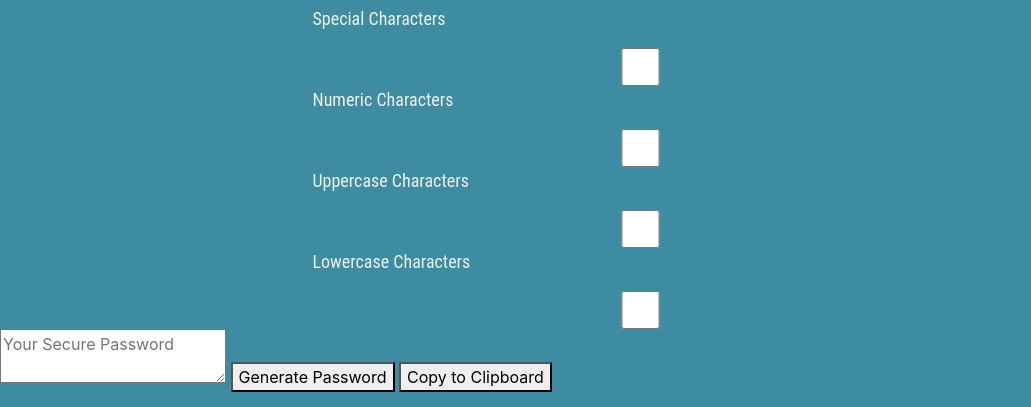
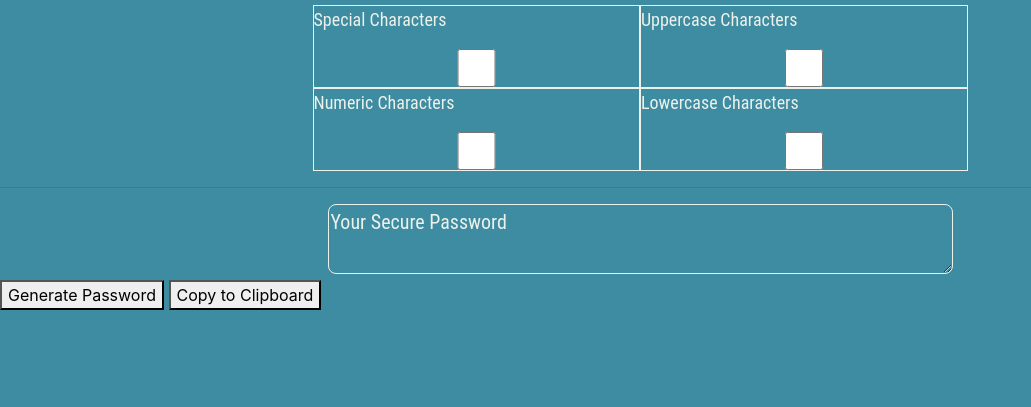
Before and after one commit to mattbeachey/random-password-generator, a plain HTML site: page index.html in a window 1280 px wide. Shown: the part 393-800 px from the top of the page, without its empty margins (0-1031 px from the left). Drawn offline with nearby package versions, Linux system fonts and the light colour scheme.

Commit message:
added styling

```diff
--- a/index.html
+++ b/index.html
@@ -47,22 +47,56 @@
   </div>
 
   <div class="row">
-    <div class="col-md-12 col-lg-3"></div>
-    <div class="col-md-12 col-lg-6">
-      <div class="row">
+    <div class="col-3"></div>
+
+    <div class="col-3">
+      <div class="row rowboat">
         <p>Special Characters</p>
         <input id="specialID" type="checkbox" class="form-control" aria-label="Large"
           aria-describedby="inputGroup-sizing-sm">
+      </div>
+      <div class="row rowboat">
         <p>Numeric Characters</p>
         <input id="numericID" type="checkbox" class="form-control" aria-label="Large"
           aria-describedby="inputGroup-sizing-sm">
+      </div>
+    </div>
+
+    <div class="col-3">
+      <div class="row rowboat">
         <p>Uppercase Characters</p>
         <input id="uppercaseID" type="checkbox" class="form-control" aria-label="Large"
           aria-describedby="inputGroup-sizing-sm">
+      </div>
+      <div class="row rowboat">
         <p>Lowercase Characters</p>
         <input id="lowercaseID" type="checkbox" class="form-control" aria-label="Large"
           aria-describedby="inputGroup-sizing-sm">
       </div>
+    </div>
+
+    <div class="col-3"></div>
+  </div>
+
+  <div class="row">
+    <div class="col-md-12 col-lg-3"></div>
+    <div class="col-md-12 col-lg-6">
+      <div class="row">
+
+
+
+
+      </div>
+    </div>
+    <div class="col-md-12 col-lg-3"></div>
+  </div>
+
+  <hr>
+
+  <div class="row">
+    <div class="col-md-12 col-lg-3"></div>
+    <div class="col-md-12 col-lg-6">
+      <textarea readonly id="password" placeholder="Your Secure Password" aria-label="Generated Password"></textarea>
     </div>
     <div class="col-md-12 col-lg-3"></div>
   </div>
@@ -70,9 +104,6 @@
 
 
 
-
-
-  <textarea readonly id="password" placeholder="Your Secure Password" aria-label="Generated Password"></textarea>
   <button id="generate">Generate Password</button>
   <button id="copy">
     Copy to Clipboard
--- a/style.css
+++ b/style.css
@@ -24,3 +24,23 @@ p {
 body {
     background-color: #3e8ca2;
 }
+
+textarea {
+    background-color: #3e8ca2;
+    border: 1px solid #ecf1eb;
+    width: 100%;
+    color: #ecf1eb;
+    font-family: 'Roboto Condensed', sans-serif;
+    font-size: 20px;
+    height: 70px;
+    border-radius: 8px;
+}
+
+::placeholder {
+    color: #ecf1eb;
+
+  }
+
+.rowboat {
+    border: 1px solid #ecf1eb;
+}
```
